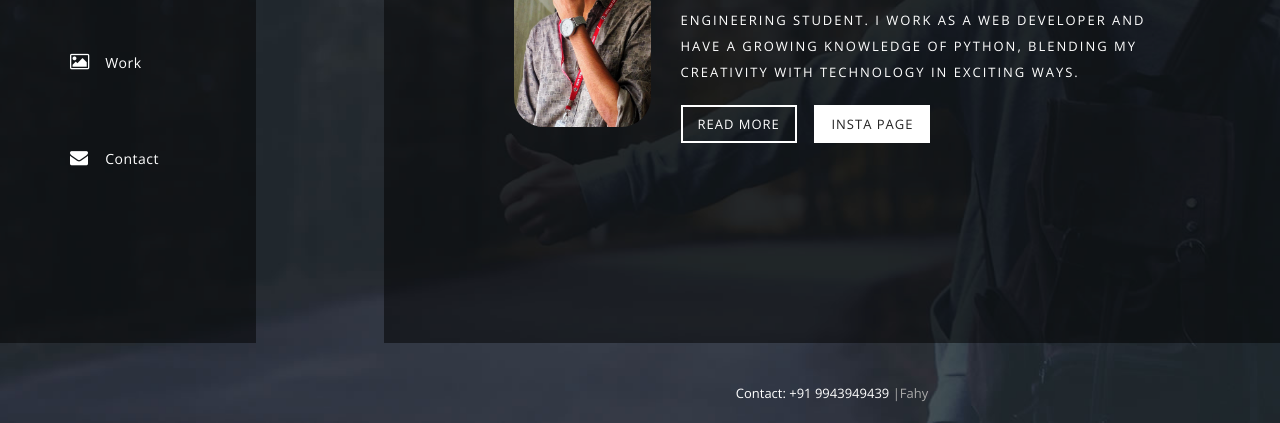
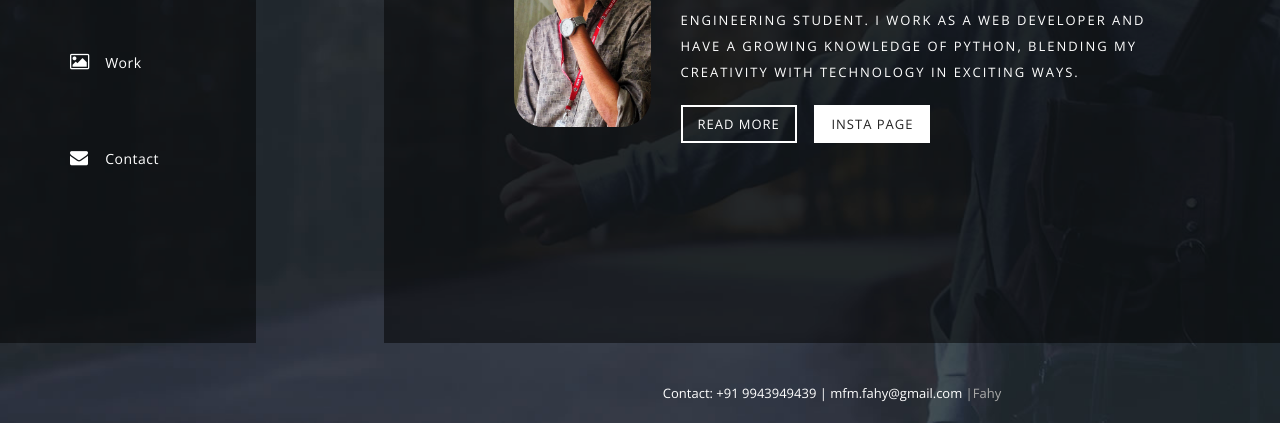
Before and after one commit to mfm-fahy/PRODIGY_WD_04, a plain HTML site: page index.html in a window 1280 px wide. Shown: the part 377-800 px from the top of the page. Drawn offline with nearby package versions, Linux system fonts and the light colour scheme.

Commit message:
Update index.html

```diff
--- a/index.html
+++ b/index.html
@@ -321,7 +321,7 @@ I’m a passionate nature photographer who loves capturing the beauty of the gre
 
         <div class="footer">
           <div class="content">
-              <p>Contact:  +91 9943949439 <a rel="nofollow" href=""> |Fahy</a></p>
+              <p>Contact:  +91 9943949439 | mfm.fahy@gmail.com <a rel="nofollow" href=""> |Fahy</a></p>
           </div>
         </div>
 
```
